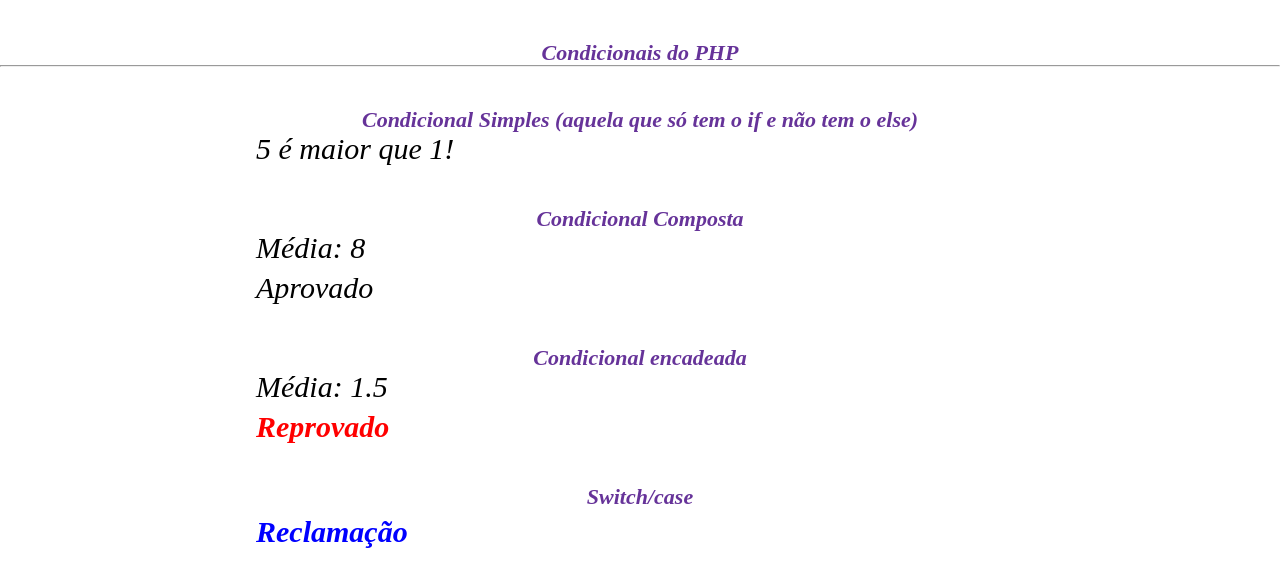
After one commit to mac-ceci10/progweb-php, a PHP site: page /04-condicionais.php in a window 1280 px wide. The commit adds this page. Shown: the top 587 px of the page. Run offline with PHP 8.4, Linux system fonts and the light colour scheme.

Commit message:
exercicio 3
condicionais com PHP

```diff
--- a/02-exercicio-style.css
+++ b/02-exercicio-style.css
@@ -0,0 +1,56 @@
+* {
+    margin: 0;
+    padding: 0;
+    box-sizing: border-box;
+    }
+
+    h1{
+        width: auto;
+        height: 25px;
+        text-align: center;
+        justify-content: center;
+        margin-top: 5vh;
+        font-size: large;
+        font-size: 22px;
+        color: rebeccapurple;
+        font-style: italic;
+    }
+
+    h2{
+        width: auto;
+        height: 25px;
+        text-align: center;
+        justify-content: center;
+        font-size: 30px;
+        margin-top: 5vh;
+        font-size: large;
+        font-size: 22px;
+        color: rebeccapurple;
+        font-style: italic;
+    }
+
+    article{
+        margin-top: 20px;
+        font-size: large;
+        font-size: 15px;
+        width: auto;
+        height: 900px;
+        text-align: center;
+        justify-content: center;
+        margin-top: 4vh;
+        background-color: rgb(247, 243, 199);
+        margin-left: 10vw;
+        margin-right: 10vw;
+    }
+
+    p{
+        margin: 6px;
+        font-size: 30px;
+        width: auto;
+        justify-content: center;
+        font-style: oblique;
+        align-items: center;
+        margin-top:auto;
+        margin-left: 20vw;
+        margin-right: 20vw;
+    }
--- /dev/null
+++ b/04-condicionais.php
@@ -0,0 +1,88 @@
+<!DOCTYPE html>
+<html lang="pt-br">
+<head>
+    <meta charset="UTF-8">
+    <meta http-equiv="X-UA-Compatible" content="IE=edge">
+    <meta name="viewport" content="width=device-width, initial-scale=1.0">
+    <title>Condicionais PHP</title>
+    <link rel="stylesheet" href="02-exercicio-style.css">
+
+    <style>
+        .aprovado {color:blue; font-weight: bold;}
+        .reprovado {color:red; font-weight: bold;}
+        .recuperação {color:orangered; font-weight: bold;}
+    </style>
+
+</head>
+<body>
+    <h1>Condicionais do PHP </h1>
+    <hr>
+
+
+<h2> Condicional Simples (aquela que só tem o if e não tem o else)</h2>
+
+<?php
+$numero = 5;
+$outronumero = 1;
+
+if ($numero > $outronumero){
+    echo "<p> $numero é maior que $outronumero!</p>";
+}
+?>
+
+    <h2>Condicional Composta</h2>
+
+    <?php
+
+    $nota1 = 7;
+    $nota2 = 9;
+    $media = ($nota1 + $nota2)/2;
+
+    echo "<p> Média: $media </p>";
+
+    if($media >= 7){
+        echo"<p>Aprovado</p>";
+    } else {
+        echo "<p>Reprovado</p>";
+    };
+?>
+
+<h2>Condicional encadeada</h2>
+
+<?php
+
+$notaA = 1;
+$notaB = 2;
+$mediaC = ($notaA + $notaB)/2;
+
+echo "<p> Média: $mediaC </p>";
+
+if($mediaC >= 7){
+    echo"<p class='aprovado'> Aprovado</p>";
+        //aspas simples - em aprovado
+} elseif (($mediaC >= 6) && ($mediaC < 7 ) ){
+    echo "<p class=\"recuperacao\">Recuperação</p>";
+} else {
+    echo "<p class=\"reprovado\">Reprovado</p>";
+    //escape no PHP - \ BARRA INVERTIDA - afinal neste exemplo
+};
+?>
+
+<h2> Switch/case</h2>
+
+<?php
+
+$opcao1=1;
+
+switch($opcao1){
+    case 1: $assunto = "<p class=\"aprovado\"> Reclamação </p>"; break;
+    case 2: $assunto = "Elogios"; break;
+    case 3: $assunto = "Informação"; break;
+    default: $assunto = "Falar com nossos atendentes"; break;
+}
+
+echo "<p> $assunto </p>"
+?>
+
+</body>
+</html>
```
Also changed, not shown: 02-exercicio.php (+37 -7 lines), 03-exercício.php (added, +43 -0 lines).
